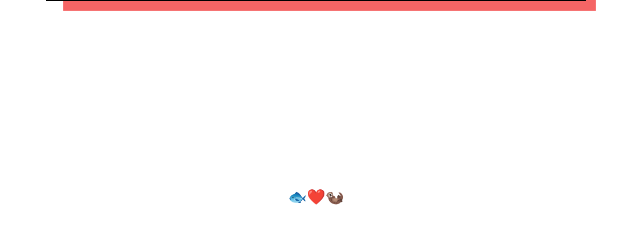
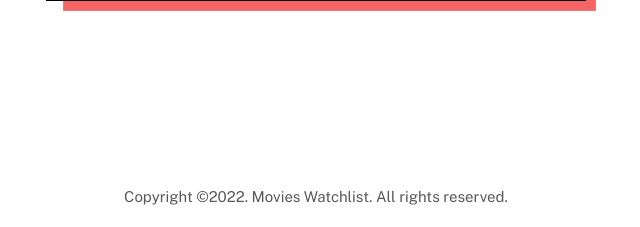
Before and after one commit to zeweiyu123/Movie-Watchlist, a Flask app: page /login in a window 1280 px wide. Shown: the part 573-800 px from the top of the page, without its empty margins (324-964 px from the left). Run offline with Flask 2, Linux system fonts and the light colour scheme.

Commit message:
Add files via upload

```diff
--- a/templates/macros/footer.html
+++ b/templates/macros/footer.html
@@ -1,5 +1,5 @@
 {% macro footer()%}
 <footer class="footer">
-    <small>🐟❤️🦦</small>
+    <small>Copyright &copy;2022. Movies Watchlist. All rights reserved.</small>
 </footer>
 {%endmacro%}
```
